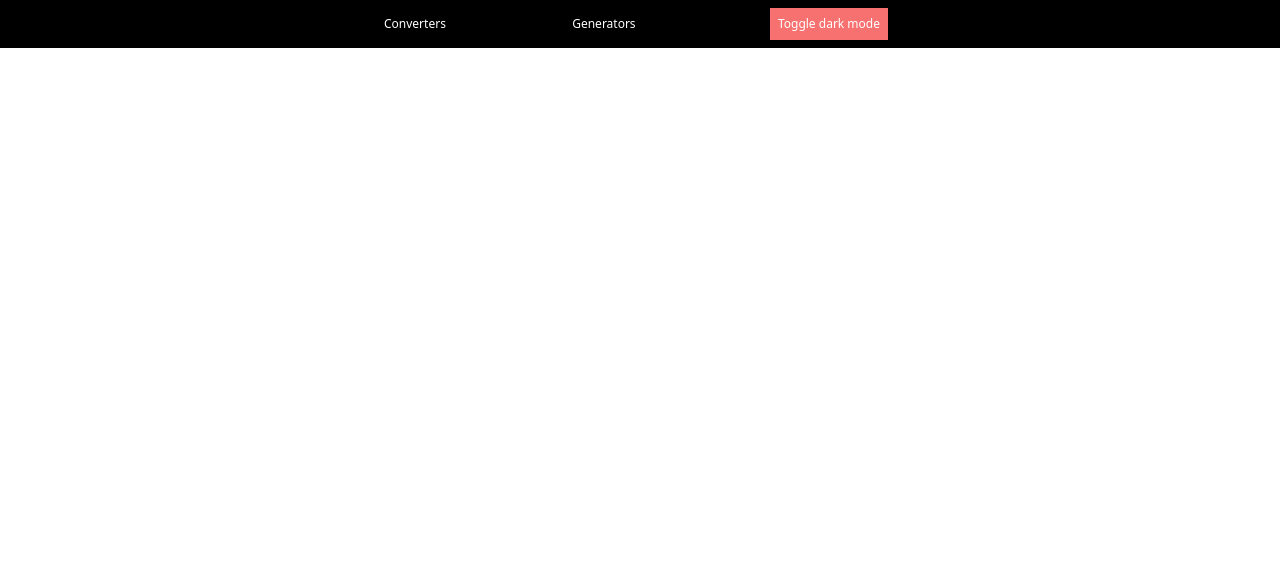
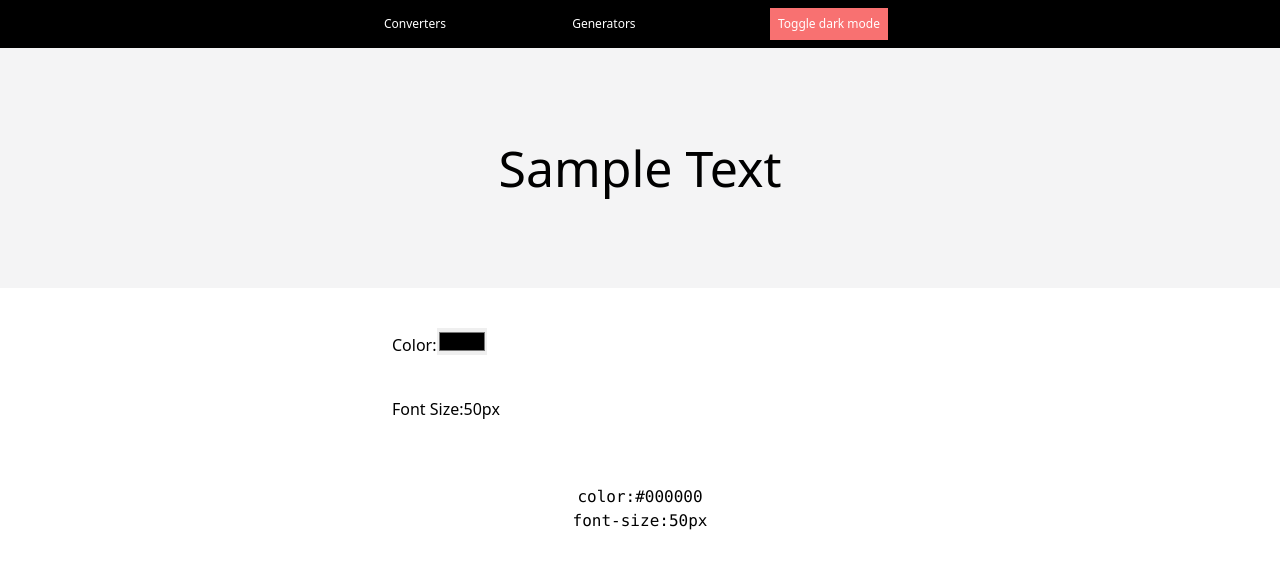
Before and after one commit to aiberk/webdevtools, a React (Vite) app: page /generator/text in a window 1280 px wide. Shown: the top 568 px of the page. Built offline with nearby package versions, Linux system fonts and the light colour scheme.

Commit message:
Started CSS generator

```diff
--- a/src/App.tsx
+++ b/src/App.tsx
@@ -16,7 +16,7 @@ function App() {
         <Routes>
           <Route path="/converter/px" element={<UnitConverterPX />} />
           <Route path="/converter/rem/" element={<UnitConverterREM />} />
-          <Route path="/generator/" element={<CSSGenerator />} />
+          <Route path="/generator/text" element={<CSSGenerator />} />
         </Routes>
       </div>
     </BrowserRouter>
--- a/src/components/NavBar.tsx
+++ b/src/components/NavBar.tsx
@@ -19,10 +19,10 @@ function NavBar({}: Props) {
       <nav className="flex flex-row justify-between gap-10 items-center w-full max-w-lg text-xs">
         <div className="group ">
           <h1>Converters</h1>
-          <div className="w-auto absolute hidden z-1 group-hover:flex flex-col bg-zinc-400 p-2 gap-2">
+          <div className="w-auto p-4 h-auto absolute hidden  z-1 group-hover:flex flex-col bg-zinc-800  gap-4">
             <NavLink
               className={({ isActive }) =>
-                isActive ? "text-red-500" : undefined
+                isActive ? "text-red-300" : undefined
               }
               to="/converter/px"
             >
@@ -32,7 +32,7 @@ function NavBar({}: Props) {
 
             <NavLink
               className={({ isActive }) =>
-                isActive ? "text-red-500" : undefined
+                isActive ? "text-red-300" : undefined
               }
               to="/converter/rem/"
             >
@@ -44,10 +44,10 @@ function NavBar({}: Props) {
 
         <div className="group ">
           <h1>Generators</h1>
-          <div className="w-auto absolute hidden z-1 group-hover:flex flex-col bg-zinc-400 p-2 gap-2">
+          <div className="w-auto p-4 h-auto absolute hidden  z-1 group-hover:flex flex-col bg-zinc-800  gap-4">
             <NavLink
               className={({ isActive }) =>
-                isActive ? "text-red-500" : undefined
+                isActive ? "text-red-300" : undefined
               }
               to="/generator/text"
             >
@@ -57,7 +57,7 @@ function NavBar({}: Props) {
 
             <NavLink
               className={({ isActive }) =>
-                isActive ? "text-red-500" : undefined
+                isActive ? "text-red-300" : undefined
               }
               to="/generator/shadow"
             >
--- a/src/pages/CSSGenerator.tsx
+++ b/src/pages/CSSGenerator.tsx
@@ -3,7 +3,7 @@ import React, { useState } from "react";
 
 function CSSGenerator() {
   const [color, setColor] = useState("#000000");
-  const [fontSize, setFontSize] = useState("16px");
+  const [fontSize, setFontSize] = useState("50px");
 
   const generateCSS = () => {
     const css = `
@@ -19,8 +19,14 @@ function CSSGenerator() {
   //   };
 
   return (
-    <div>
-      <form>
+    <div className="flex flex-col justify-center items-center ">
+      <div
+        className={`w-full h-60 flex justify-center items-center bg-zinc-100`}
+        style={{ color: color, fontSize: `${fontSize}` }}
+      >
+        <h1>Sample Text</h1>
+      </div>
+      <form className="flex flex-col p-10 w-full max-w-xl gap-2">
         <label>
           Color:
           <input
@@ -40,10 +46,12 @@ function CSSGenerator() {
         </label>
       </form>
       <br />
-      <button>Copy CSS</button>
+      {/* <button>Copy CSS</button>
       <br />
-      <br />
-      <textarea value={generateCSS()} readOnly />
+      <br /> */}
+      {/* <textarea value={generateCSS()} readOnly /> */}
+      <code>{`color:${color}`}</code>
+      <code>{`font-size:${fontSize}`}</code>
     </div>
   );
 }
```
